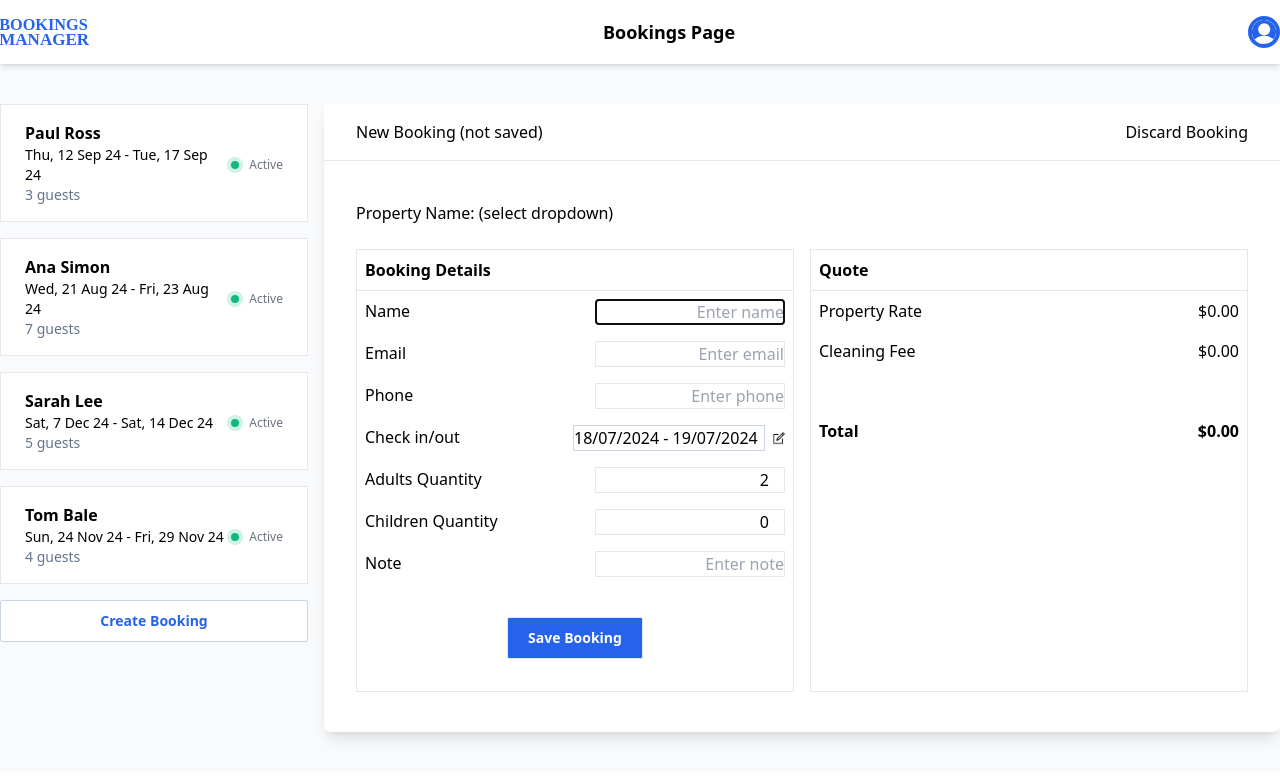
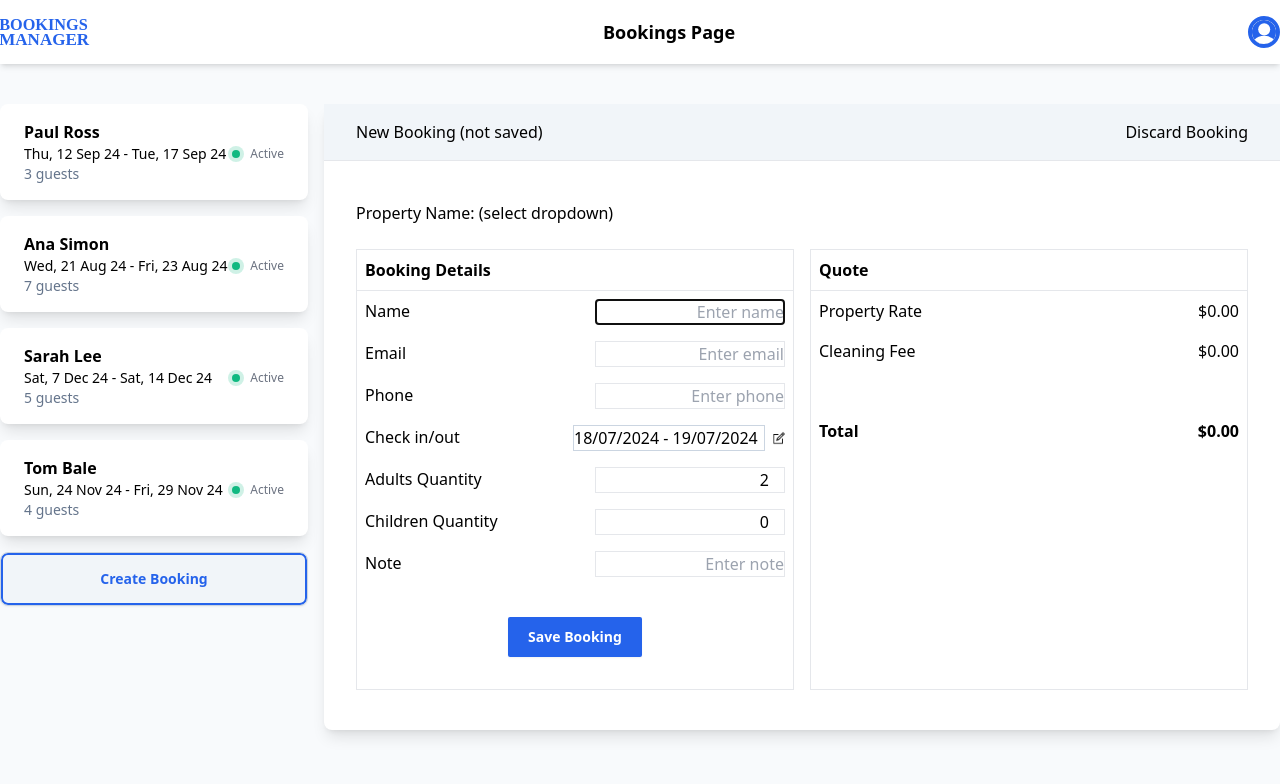
Before and after one commit to iorrah/bookings-manager, a React (Vite) app: page / in a window 1280 px wide. Both pictures are taken after a click on the button "Create Booking". Shown: the top 784 px of the page. Built offline with nearby package versions, Linux system fonts and the light colour scheme.

Commit message:
Navigation improvements

```diff
--- a/src/App.tsx
+++ b/src/App.tsx
@@ -8,7 +8,7 @@ import { PropertiesContextProvider } from "./providers/properties";
 const App = () => (
   <PropertiesContextProvider>
     <BookingsContextProvider>
-      <main className="bg-slate-50">
+      <main className="bg-slate-50 min-h-screen">
         <NavigationBar />
         <BookingsPage />
       </main>
--- a/src/pages/BookingsPage/BookingCreatorDetails/index.tsx
+++ b/src/pages/BookingsPage/BookingCreatorDetails/index.tsx
@@ -16,8 +16,8 @@ export const BookingCreatorDetails: BookingCreatorDetailsType = ({
   onResetBookingCreation
 }) => {
   return (
-    <div className="rounded-lg shadow-lg">
-      <div className="flex justify-between border-b px-8 py-4 mb-2">
+    <div className="rounded-lg shadow-lg bg-white">
+      <div className="flex justify-between border-b px-8 py-4 mb-2 bg-slate-100">
         <p>New Booking (not saved)</p>
 
         <button onClick={onDiscard}>Discard Booking</button>
--- a/src/pages/BookingsPage/BookingDetails/index.tsx
+++ b/src/pages/BookingsPage/BookingDetails/index.tsx
@@ -22,8 +22,8 @@ export const BookingDetails: BookingDetailsType = ({
   const property = findProperty(booking.propertyId);
 
   return (
-    <div className="rounded-lg shadow-lg">
-      <div className="flex justify-between border-b px-8 py-4 mb-2">
+    <div className="rounded-lg shadow-lg bg-white">
+      <div className="flex justify-between border-b px-8 py-4 mb-2 bg-slate-100">
         <p>
           Booking Reference:{" "}
           <span className="text-slate-700 text-sm	">#{booking.id}</span>
@@ -45,7 +45,7 @@ export const BookingDetails: BookingDetailsType = ({
 
           <button
             type="submit"
-            className="bg-white hover:bg-slate-50 px-5 py-2.5 text-sm leading-5 rounded-sm font-semibold text-rose-700 border border-slate-300"
+            className="bg-slate-100 hover:bg-slate-200 px-5 py-2.5 text-sm leading-5 rounded-sm font-semibold text-rose-700 border border-slate-300 shadow-sm"
             onClick={() => onDelete(booking.id)}
           >
             Delete Booking
--- a/src/pages/BookingsPage/BookingsList/index.tsx
+++ b/src/pages/BookingsPage/BookingsList/index.tsx
@@ -4,21 +4,28 @@ import { BookingsContext } from "../../../providers/bookings";
 import { formatStatus, fullDate } from "../../../utils";
 
 type BookingsListType = FC<{
+  selectedBookingId: number | null | undefined;
   onSelectBooking: (bookingId: number) => void;
   onCreateBooking: () => void;
 }>;
 
 export const BookingsList: BookingsListType = ({
+  selectedBookingId,
   onSelectBooking,
   onCreateBooking
 }) => {
   const { bookings } = useContext(BookingsContext);
+  const ringSyle = "ring-2 ring-blue-600 ring-inset";
 
   return (
     <div>
-      {bookings.map(booking => (
+      {bookings.map(booking => {
+        const bookingRingStyle =
+          selectedBookingId === booking.id ? ringSyle : "";
+
+        return (
           <button
-          className="text-left border block py-4 px-6 w-full mb-4 bg-white"
+            className={`text-left block py-4 px-6 w-full mb-4 bg-white rounded-lg shadow-lg ${bookingRingStyle}`}
             onClick={() => onSelectBooking(booking.id)}
             key={booking.id}
           >
@@ -31,7 +38,8 @@ export const BookingsList: BookingsListType = ({
                 </p>
 
                 <p className="text-slate-500 text-sm">
-                {Number(booking.adultsAmount) + Number(booking.childrenAmount)}{" "}
+                  {Number(booking.adultsAmount) +
+                    Number(booking.childrenAmount)}{" "}
                   guests
                 </p>
               </div>
@@ -51,10 +59,13 @@ export const BookingsList: BookingsListType = ({
               </div>
             </div>
           </button>
-      ))}
+        );
+      })}
 
       <button
-        className="bg-white hover:bg-slate-50 px-5 py-2.5 text-sm leading-5 rounded-sm font-semibold text-blue-600 border border-slate-300 w-full"
+        className={`bg-slate-100 hover:bg-slate-200 px-5 py-4 text-sm leading-5 rounded-lg font-semibold text-blue-600 border border-slate-300 shadow-sm w-full ${
+          selectedBookingId === 0 ? ringSyle : ""
+        }`}
         onClick={onCreateBooking}
       >
         Create Booking
--- a/src/pages/BookingsPage/index.tsx
+++ b/src/pages/BookingsPage/index.tsx
@@ -102,12 +102,13 @@ export const BookingsPage = () => {
 
       <aside className="col-span-3">
         <BookingsList
+          selectedBookingId={bookingId || newBooking?.id}
           onSelectBooking={handleBookingSelection}
           onCreateBooking={handleStartBookingCreation}
         />
       </aside>
 
-      <article className="col-span-9 bg-white">
+      <article className="col-span-9">
         {newBooking ? (
           <BookingCreatorDetails
             booking={newBooking}
--- a/src/pages/BookingsPage/shared/BookingForm/index.tsx
+++ b/src/pages/BookingsPage/shared/BookingForm/index.tsx
@@ -109,7 +109,7 @@ export const BookingForm: BookingForm = ({
         {isCreating ? null : (
           <button
             type="submit"
-            className="bg-white hover:bg-slate-50 px-5 py-2.5 text-sm leading-5 rounded-sm font-semibold text-neutral-500 border border-slate-300"
+            className="bg-slate-100 hover:bg-slate-200 px-5 py-2.5 text-sm leading-5 rounded-sm font-semibold text-neutral-500 border border-slate-300 shadow-sm"
           >
             Discard Changes
           </button>
@@ -119,7 +119,7 @@ export const BookingForm: BookingForm = ({
 
         <button
           type="submit"
-          className="bg-blue-600 hover:bg-blue-700 px-5 py-2.5 text-sm leading-5 rounded-sm font-semibold text-white border"
+          className="bg-blue-600 hover:bg-blue-700 px-5 py-2.5 text-sm leading-5 rounded-sm font-semibold text-white shadow-sm"
         >
           {isCreating ? "Save Booking" : "Save Changes"}
         </button>
```
Lines whose indentation alone changed are shown as unchanged.
